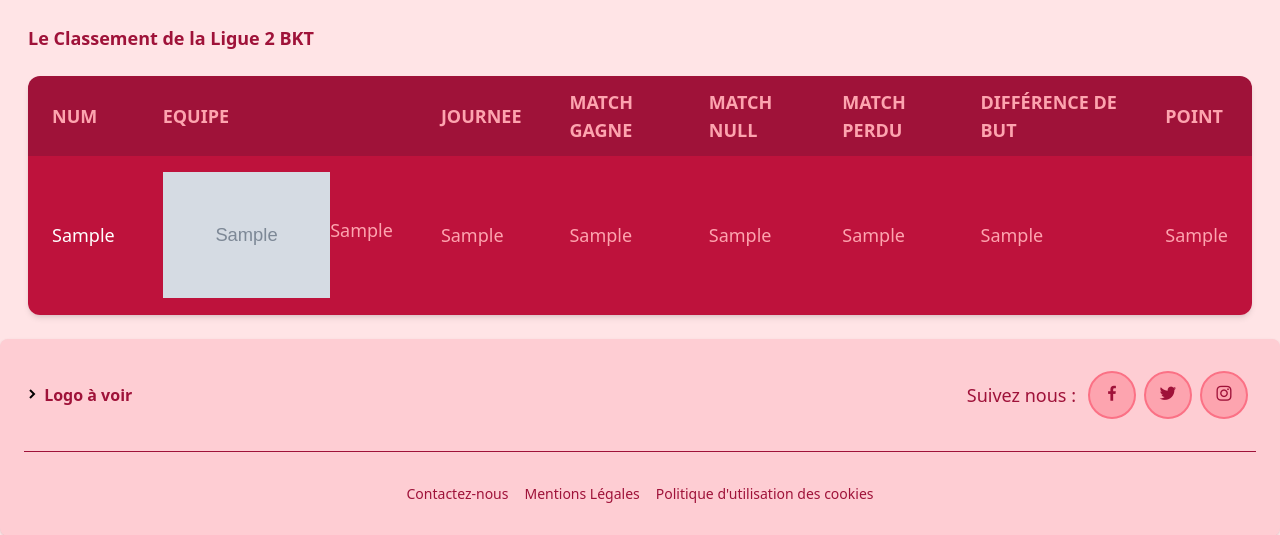
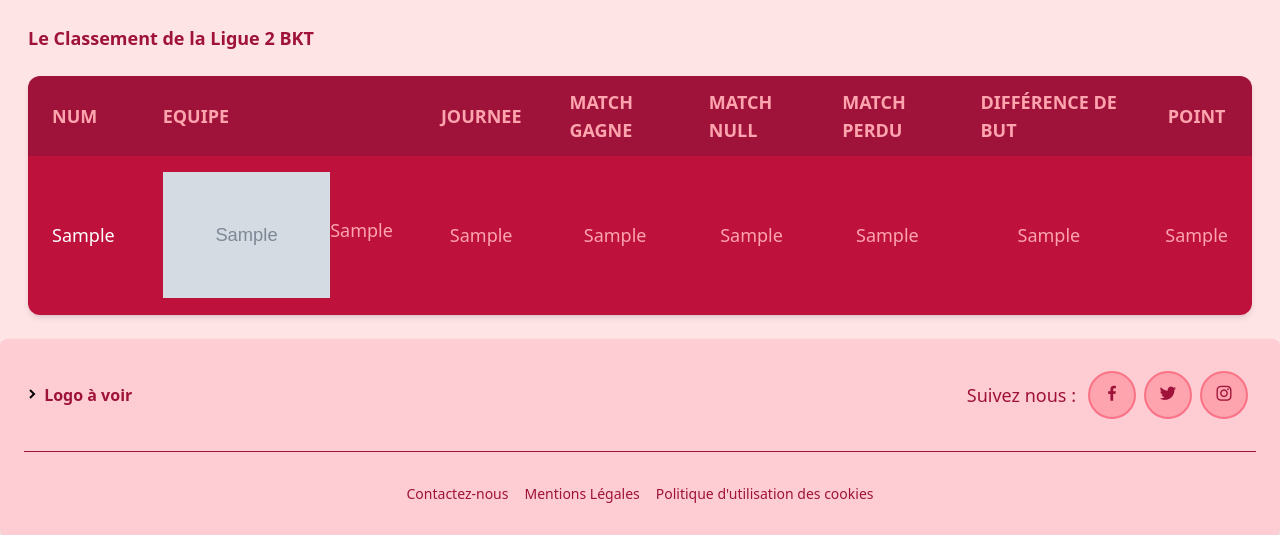
Before and after one commit to lucaslagant/Actu-AmiensSC, a PHP site: page /classement.php in a window 1280 px wide. Shown: the part 124-659 px from the top of the page. Run offline with PHP 8.4, Linux system fonts and the light colour scheme; tables that the repository leaves empty or names only in its code hold one stand-in row (values such as "Sample post"); grey boxes marked "Sample" are stand-in pictures; some libraries are stand-ins or nearby versions.

Commit message:
modif sur le tableau, centrer les nombre

```diff
--- a/classement.php
+++ b/classement.php
@@ -54,22 +54,34 @@
                         equipe
                     </th>
                     <th scope="col" class="px-6 py-3 text-lg  max-lg:hidden max-md:text-base">
+                        <div class="flex justify-center">
                             journee
+                        </div>
                     </th>
                     <th scope="col" class="px-6 py-3 text-lg max-lg:hidden max-md:text-base">
+                        <div class="flex justify-center">
                             match gagne
+                        </div>
                     </th>
                     <th scope="col" class="px-6 py-3 text-lg  max-lg:hidden max-md:text-base">
+                        <div class="flex justify-center">
                             match null
+                        </div>
                     </th>
                     <th scope="col" class="px-6 py-3 text-lg  max-lg:hidden max-md:text-base">
+                        <div class="flex justify-center">
                             match perdu
+                        </div>
                     </th>
                     <th scope="col" class="px-6 py-3 text-lg  max-lg:hidden max-md:text-base">
+                        <div class="flex justify-center">
                             différence de but
+                        </div>
                     </th>
                     <th scope="col" class="px-6 py-3 text-lg  max-md:text-base">
+                        <div class="flex justify-center">
                             point
+                        </div>
                     </th>
                 </tr>
             </thead>
@@ -91,22 +103,34 @@
                             </div>
                         </td>
                         <td class="px-6 py-4 text-lg max-lg:hidden max-md:text-base">
+                            <div class="flex justify-center">
                                 <?= $clas->journee ?>
+                            </div>
                         </td>
                         <td class="px-6 py-4 text-lg max-lg:hidden max-md:text-base">
+                            <div class="flex justify-center">
                                 <?= $clas->gagne ?>
+                            </div>
                         </td>
                         <td class="px-6 py-4 text-lg max-lg:hidden max-md:text-base">
+                            <div class="flex justify-center">
                                 <?= $clas->null ?>
+                            </div>
                         </td>
                         <td class="px-6 py-4 text-lg max-lg:hidden max-md:text-base">
+                            <div class="flex justify-center">
                                 <?= $clas->perdu ?>
+                            </div>
                         </td>
                         <td class="px-6 py-4 text-lg max-lg:hidden max-md:text-base">
+                            <div class="flex justify-center">
                                 <?= $clas->diff ?>
+                            </div>
                         </td>
                         <td class="px-6 py-4 text-lg max-md:text-base">
+                            <div class="flex justify-center">
                                 <?= $clas->point ?>
+                            </div>
                         </td>
                     </tr>
                 <?php endforeach; ?>
```
Lines whose indentation alone changed are shown as unchanged.
